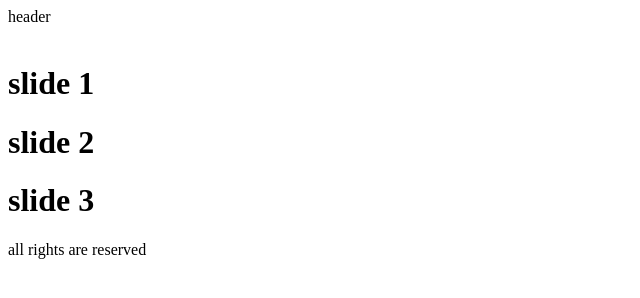
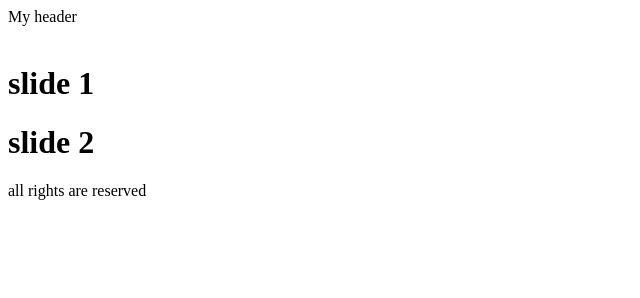
Before and after one commit to ParsaArbab/git-project-one, a plain HTML site: page index.html in a window 1280 px wide. Shown: the whole page, without its empty margins (0-640 px from the left). Drawn offline with Linux system fonts and the light colour scheme.

Commit message:
some changes in dev branch

```diff
--- a/index.html
+++ b/index.html
@@ -7,7 +7,7 @@
 </head>
 <body>
   <header>
-    header
+    My header
   </header>
   <div class="banner">
     <img src="banner.jpg" alt="">
@@ -15,7 +15,6 @@
   <div class="slider">
     <h1>slide 1</h1>
     <h1>slide 2</h1>
-    <h1>slide 3</h1>
   </div>
   <footer>
     all rights are reserved
```
